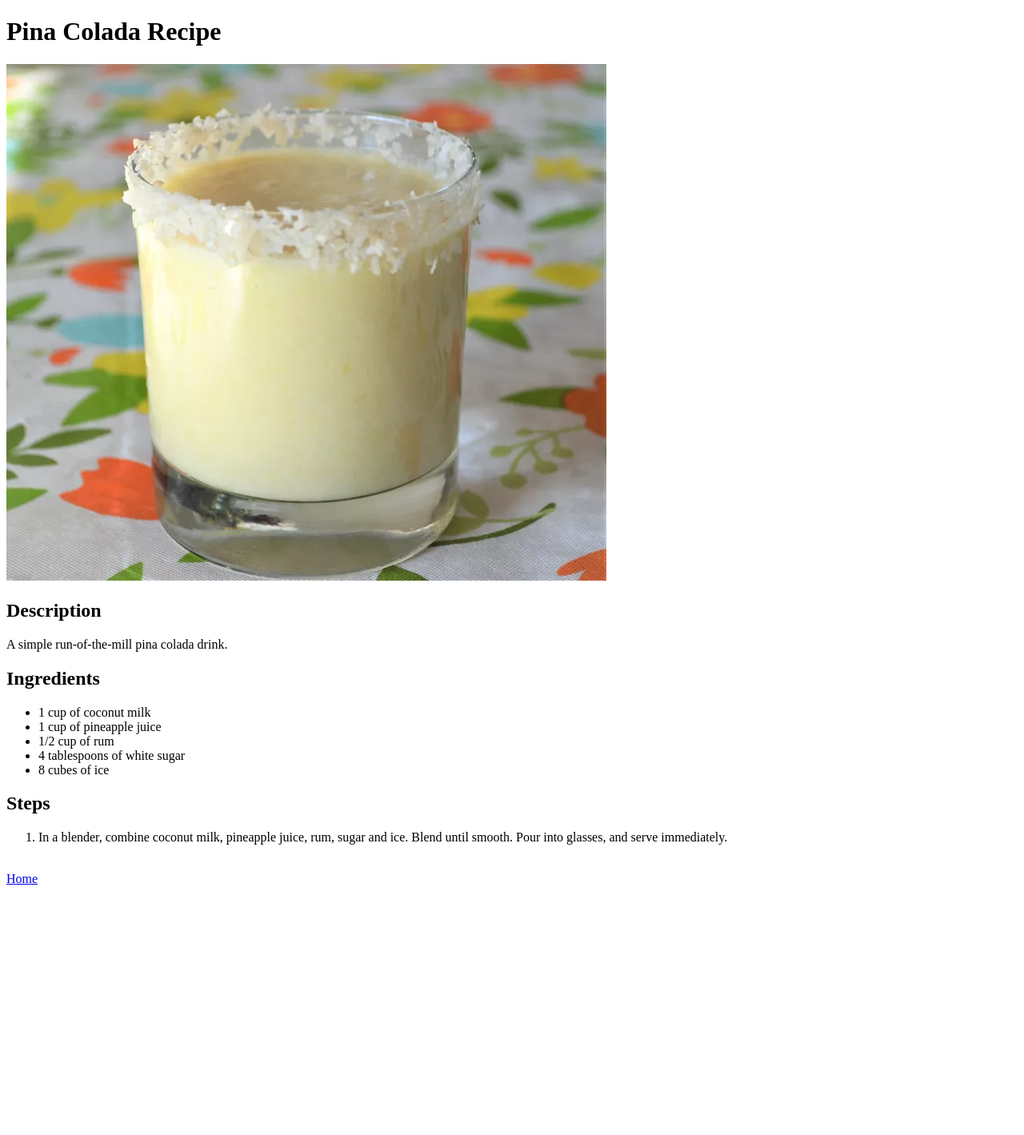
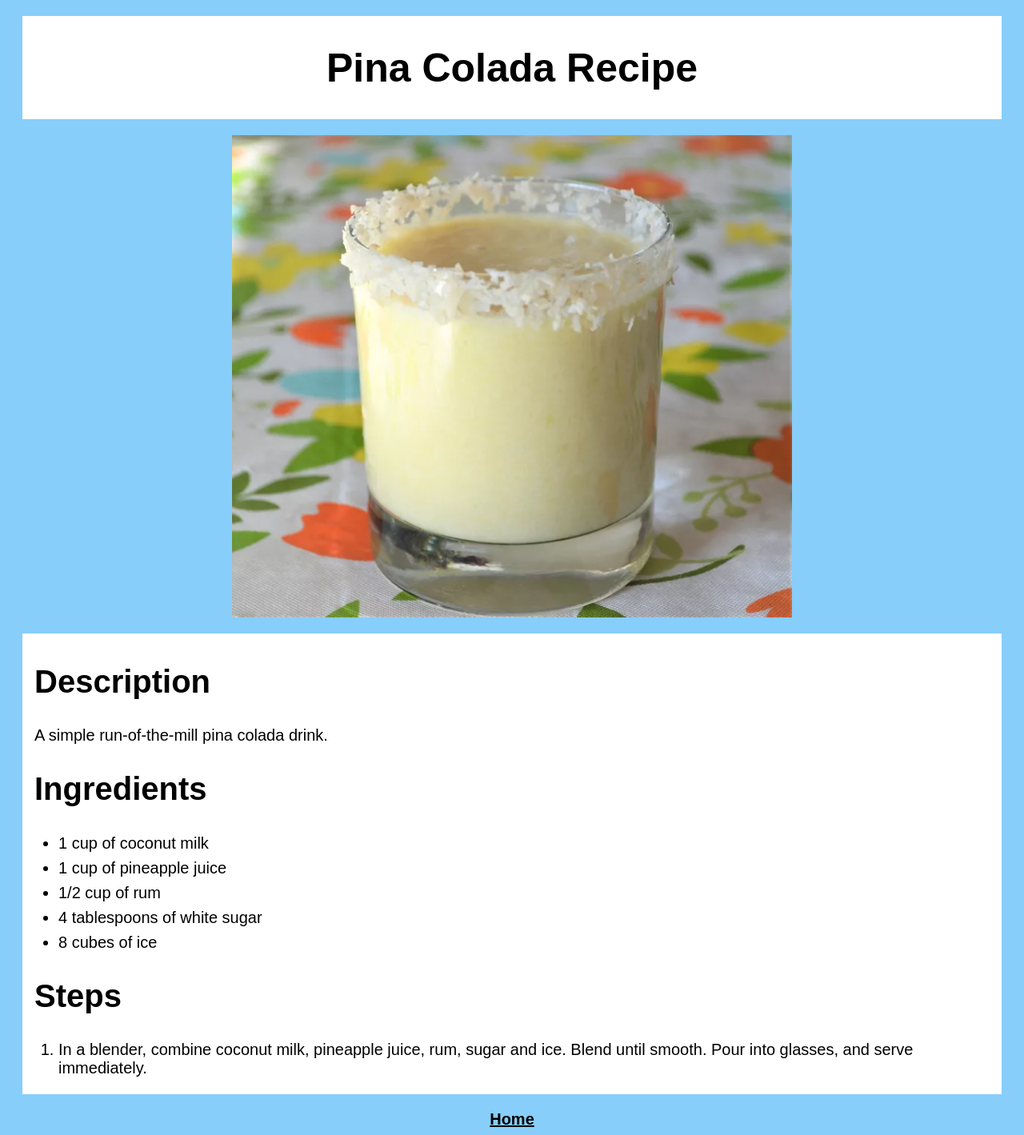
Before and after one commit to CheukmanZhou/Recipes, a plain HTML site: page recipes/pina_colada.html in a window 1280 px wide. Shown: the whole page at 80% size. Before the commit the page ends 1116 px from the top, so only its background shows below. Drawn offline with Linux system fonts and the light colour scheme.

Commit message:
Added basic CSS for each page

```diff
--- a/recipes/pina_colada.html
+++ b/recipes/pina_colada.html
@@ -3,30 +3,35 @@
     <head>
         <meta charset="UTF-8">
         <title>Pina Colada Recipe</title>
+        <link rel="stylesheet" href="../style.css">
     </head>
 
     <body>
-        <h1>Pina Colada Recipe</h1>
+        <div class="titlebox">
+            <h1 class="title">Pina Colada Recipe</h1>
+        </div>
+
         <img src="../imgs/pina_colada.png" alt="Pina Colada Finished Product">
 
-        <h2>Description</h2>
-        <p>A simple run-of-the-mill pina colada drink.</p>
+        <div class="contentbox">
+            <h2 class="subtitle">Description</h2>
+            <p class="text">A simple run-of-the-mill pina colada drink.</p>
 
-        <h2>Ingredients</h2>
-        <ul>
-            <li>1 cup of coconut milk</li>
-            <li>1 cup of pineapple juice</li>
-            <li>1/2 cup of rum</li>
-            <li>4 tablespoons of white sugar</li>
-            <li>8 cubes of ice</li>
-        </ul>
+            <h2 class="subtitle">Ingredients</h2>
+            <ul>
+                <li class="listitem">1 cup of coconut milk</li>
+                <li class="listitem">1 cup of pineapple juice</li>
+                <li class="listitem">1/2 cup of rum</li>
+                <li class="listitem">4 tablespoons of white sugar</li>
+                <li class="listitemend">8 cubes of ice</li>
+            </ul>
 
-        <h2>Steps</h2>
-        <ol>
-            <li>In a blender, combine coconut milk, pineapple juice, rum, sugar and ice. Blend until smooth. Pour into glasses, and serve immediately.</li>
-        </ol>
+            <h2 class="subtitle">Steps</h2>
+            <ol>
+                <li class="listitemend">In a blender, combine coconut milk, pineapple juice, rum, sugar and ice. Blend until smooth. Pour into glasses, and serve immediately.</li>
+            </ol>
+        </div>
 
-        <br>
-        <a href="../index.html">Home</a>
+        <a href="../index.html" class="home">Home</a>
     </body>
 </html>
--- /dev/null
+++ b/style.css
@@ -0,0 +1,71 @@
+body {
+    background-color: lightskyblue;
+}
+
+.title {
+    font-size: 50px;
+    font-family: Arial, Helvetica, sans-serif;
+    color: black;
+    text-align: center;
+}
+
+.subtitle {
+    font-size: 40px;
+    font-family: Arial, Helvetica, sans-serif;
+    color: black;
+    padding-left: 10px;
+}
+
+.titlebox {
+    background-color: white;
+    margin: 20px;
+    padding: 2px;
+}
+
+.contentbox {
+    background-color: white;
+    margin: 20px;
+    padding: 5px;
+}
+
+.listitem, .listitemend {
+    font-size: 20px;
+    font-family: Arial, Helvetica, sans-serif;
+    padding-right: 10px;
+}
+
+.listitem {
+    padding-bottom: 8px;
+}
+
+.listitemend {
+    padding-bottom: 0px;
+}
+
+a {
+    color: black;
+}
+
+img {
+    display: block;
+    margin-left: auto;
+    margin-right: auto;
+    width: 700px;
+    height: auto;
+}
+
+.text {
+    font-size: 20px;
+    font-family: Arial, Helvetica, sans-serif;
+    padding-left: 10px;
+    padding-right: 10px;
+}
+
+.home {
+    font-size: 20px;
+    color: black;
+    font-family: Arial, Helvetica, sans-serif;
+    font-weight: bold;
+    display: block;
+    text-align: center;
+}
```
Also changed, not shown: index.html (+11 -7 lines), recipes/mojito.html (+28 -23 lines), recipes/watermelon_margarita.html (+30 -25 lines).
